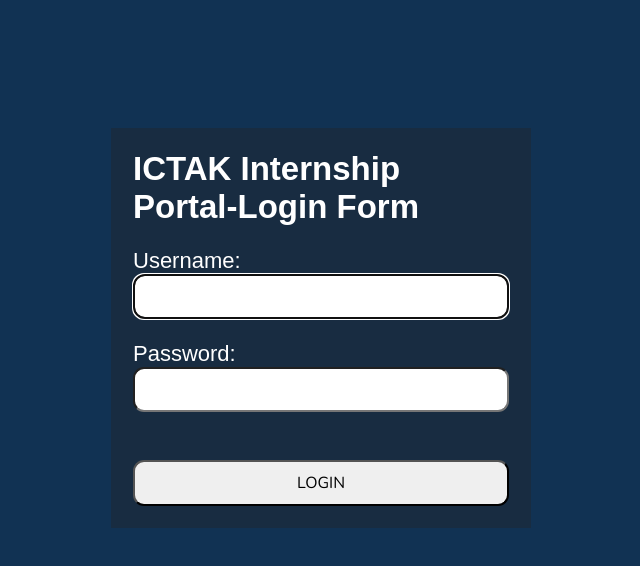
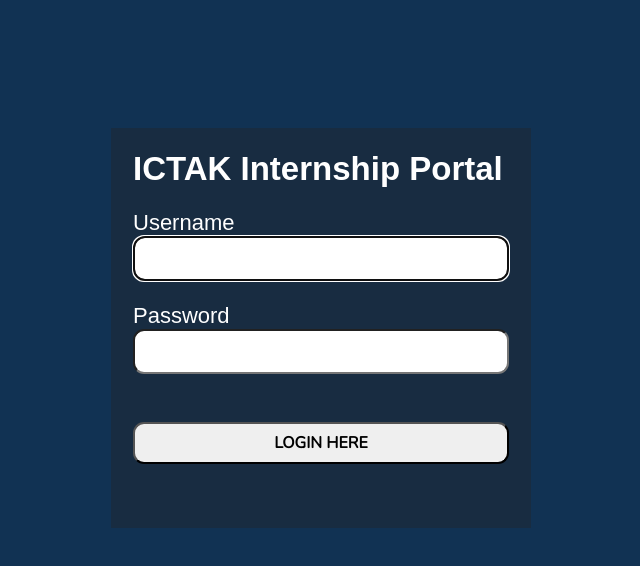
Before and after one commit to ancyms2607/Internship-Project, a React (Create React App) app in the folder frontend/: page /login in a window 1280 px wide. Shown: the top 566 px of the page, without its empty margins (337-977 px from the left). Built offline with nearby package versions, Linux system fonts and the light colour scheme.

Commit message:
Update Login.jsx
Update Login

```diff
--- a/frontend/src/components/Login.jsx
+++ b/frontend/src/components/Login.jsx
@@ -90,10 +90,11 @@
 
                   <section style={{marginTop: "10%" , marginLeft: "35%"}}>
                      <p ref={errRef} className={errMsg ? "errmsg" : "offscreen"} aria-live="assertive">{errMsg}</p>
-                     <h1 style={{color: "white"}}>ICTAK Internship Portal-Login Form</h1>
+                     <h1 style={{color: "white"}}>ICTAK Internship Portal  </h1>
+
 
                          <label htmlFor="username">
-                             Username:
+                             Username
 
                          </label>
                          <input
@@ -117,7 +118,7 @@
 
 
                          <label htmlFor="password">
-                             Password:
+                             Password
 
                          </label>
                          <input
@@ -138,7 +139,7 @@
 
 
                 <br/>
-                         <button style={{fontSize: "medium" , padding: "10px" }} onClick={handleSubmit}>LOGIN</button>
+                         <button style={{fontSize: "medium" , padding: "8px" }} onClick={handleSubmit}><b>LOGIN HERE</b></button>
 
 
 </section>
```
